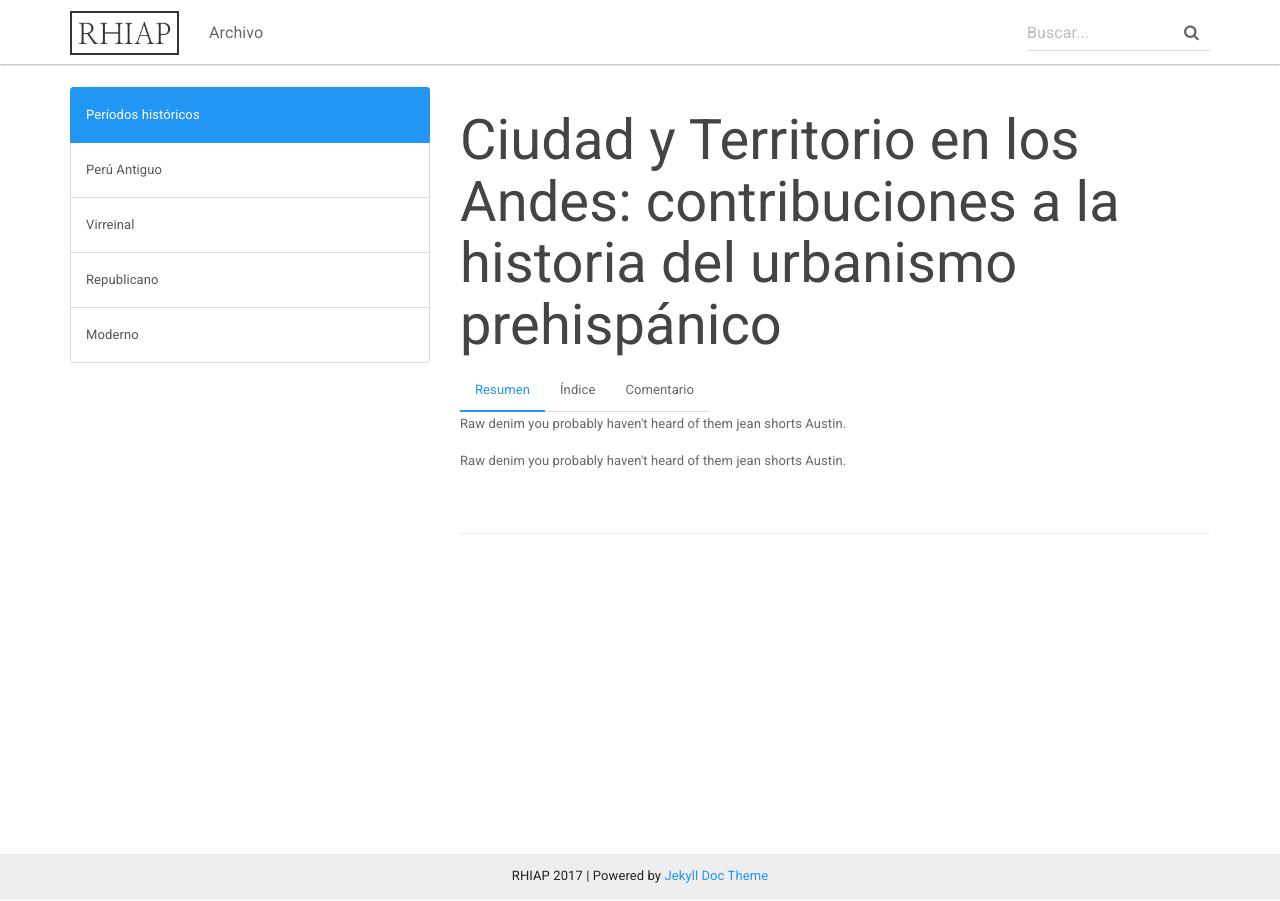
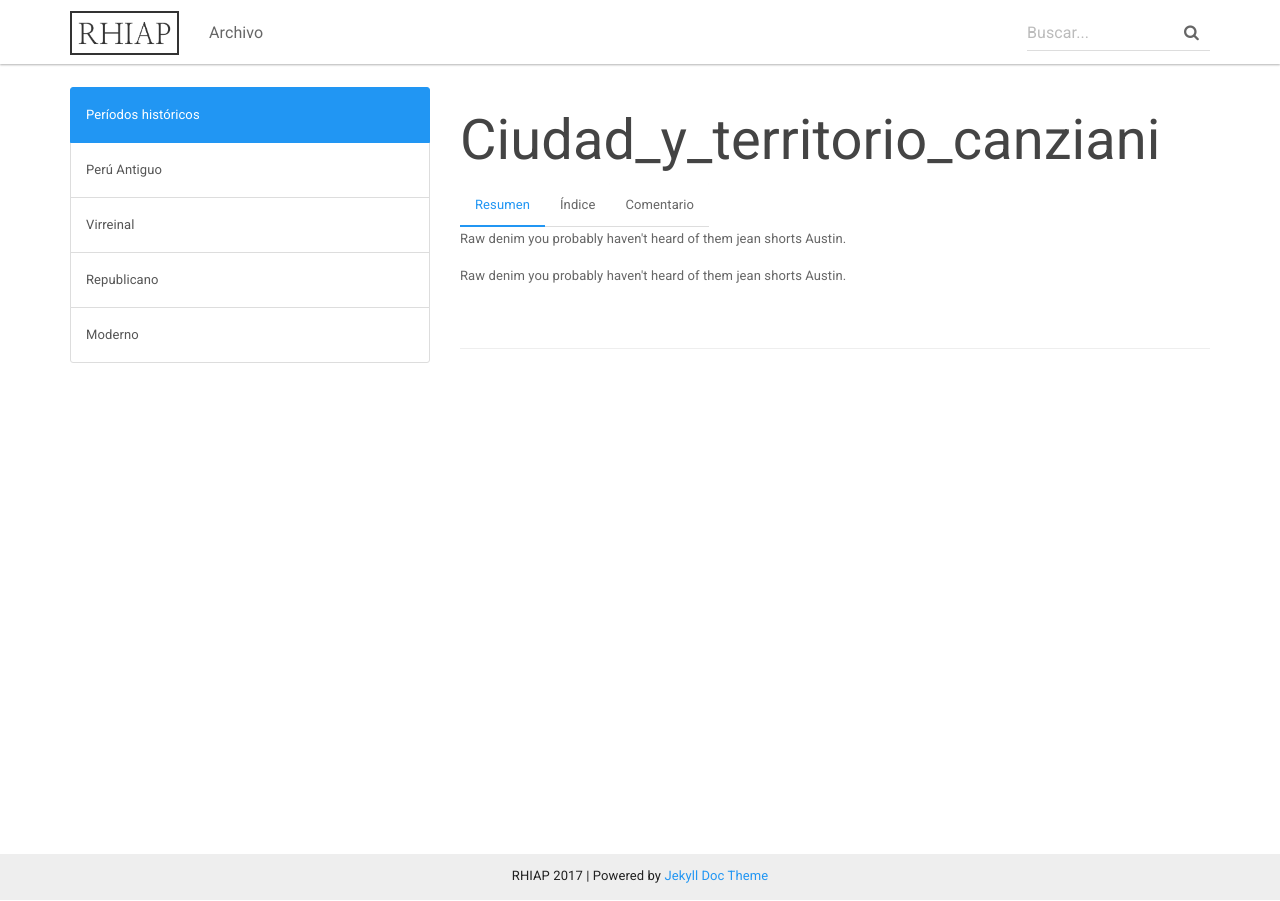
Before and after one commit to RHIAP/RHIAP.github.io, a Jekyll site: the page built from _archivo/peru_antiguo/ciudad_y_territorio_canziani.md, in a window 1280 px wide. Built offline with Jekyll 4.4.1, drawn with Linux system fonts in a browser that asks for light colours; nearby versions of some CDN libraries.

Commit message:
Update ciudad_y_territorio_canziani.md
g

```diff
--- a/_archivo/peru_antiguo/ciudad_y_territorio_canziani.md
+++ b/_archivo/peru_antiguo/ciudad_y_territorio_canziani.md
@@ -1,5 +1,4 @@
 ---
-title: "Ciudad y Territorio en los Andes: contribuciones a la historia del urbanismo prehispánico"
 permalink: /archivo/ciudad_y_territorio_canziani/
 ---
 
```
